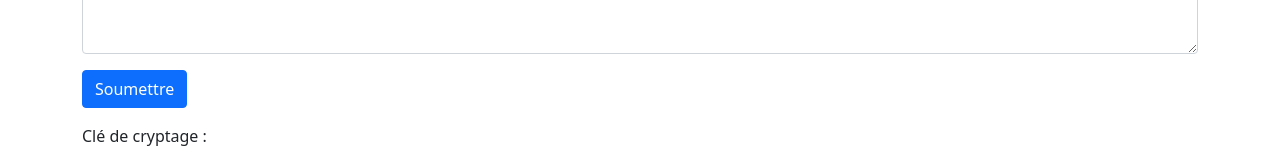
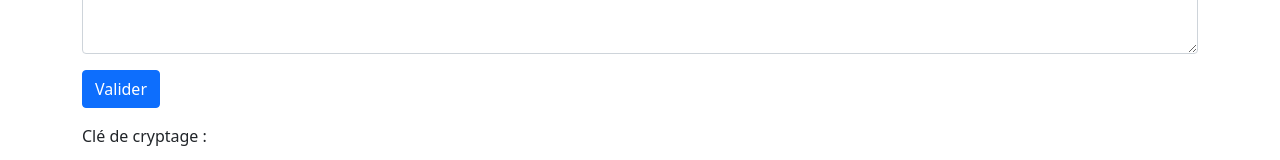
Before and after one commit to messanAfangbom/AppCrypt, an Angular app: page / in a window 1280 px wide. Shown: the part 558-718 px from the top of the page. Built offline with nearby package versions, Linux system fonts and the light colour scheme.

Commit message:
change submit button label

```diff
--- a/src/app/message-form/message-form.component.html
+++ b/src/app/message-form/message-form.component.html
@@ -47,7 +47,7 @@
         <textarea class="form-control" id="message" name="message" rows="5" formControlName="message"></textarea>
     </div>
     <div>
-        <button class="btn btn-primary" type="submit">Soumettre</button>
+        <button class="btn btn-primary" type="submit">Valider</button>
     </div>
   </div>
 </form>
```
